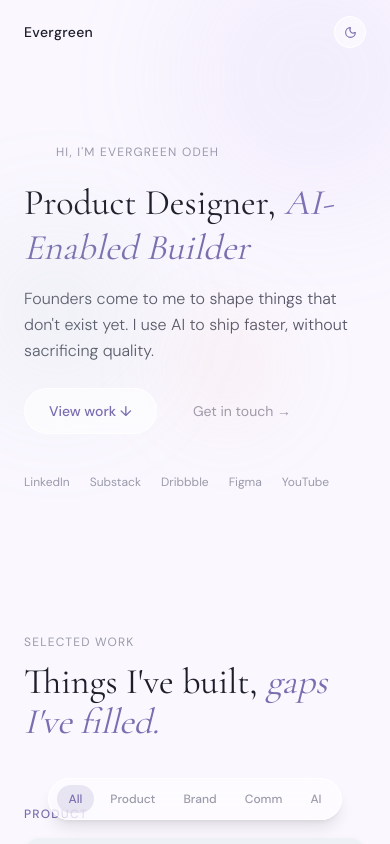
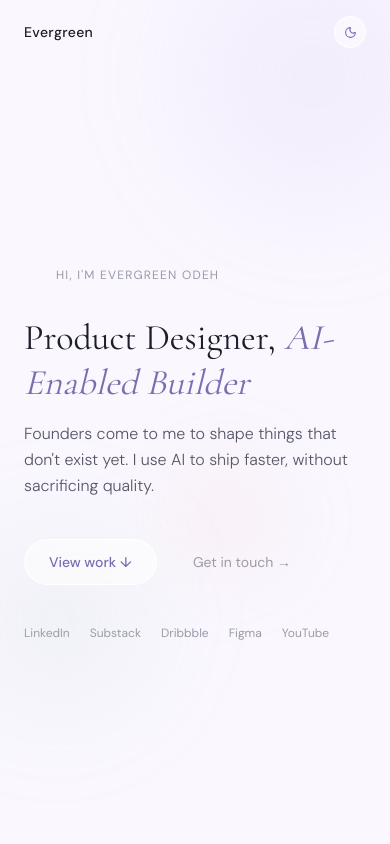
Before and after one commit to GreenyNg/evergreenodeh, a Next.js app: page / in a window 390 px wide. Shown: the top 844 px of the page. Built offline with nearby package versions, Linux system fonts and the light colour scheme.

Commit message:
fixed hero padding

```diff
--- a/src/components/home/Hero.tsx
+++ b/src/components/home/Hero.tsx
@@ -36,7 +36,7 @@ const floatingProjects = [
 export default function Hero() {
   return (
     <section
-      className="relative pt-36 pb-12 md:pt-32 md:pb-20 overflow-hidden"
+      className="relative min-h-screen flex items-center pt-16 overflow-hidden"
       style={{ background: "var(--bg)" }}
     >
       {/* Ambient blobs */}
@@ -72,7 +72,7 @@ export default function Hero() {
               initial={{ opacity: 0, y: 20 }}
               animate={{ opacity: 1, y: 0 }}
               transition={{ duration: 0.6, delay: 0.1 }}
-              className="flex items-center gap-3 mb-5 md:mb-8"
+              className="flex items-center gap-3 mb-8"
             >
               <span
                 className="block w-5 h-px"
@@ -100,11 +100,11 @@ export default function Hero() {
             </motion.h1>
 
             <motion.p
-            initial={{ opacity: 0, y: 20 }}
-            animate={{ opacity: 1, y: 0 }}
-            transition={{ duration: 0.6, delay: 0.35 }}
-            className="text-base md:text-lg leading-relaxed mb-6 md:mb-10 font-light max-w-md"
-            style={{ color: "var(--text-secondary)" }}
+              initial={{ opacity: 0, y: 20 }}
+              animate={{ opacity: 1, y: 0 }}
+              transition={{ duration: 0.6, delay: 0.35 }}
+              className="text-base md:text-lg leading-relaxed mb-10 font-light max-w-md"
+              style={{ color: "var(--text-secondary)" }}
             >
               Founders come to me to shape things that don&apos;t exist yet. I
               use AI to ship faster, without sacrificing quality.
```
